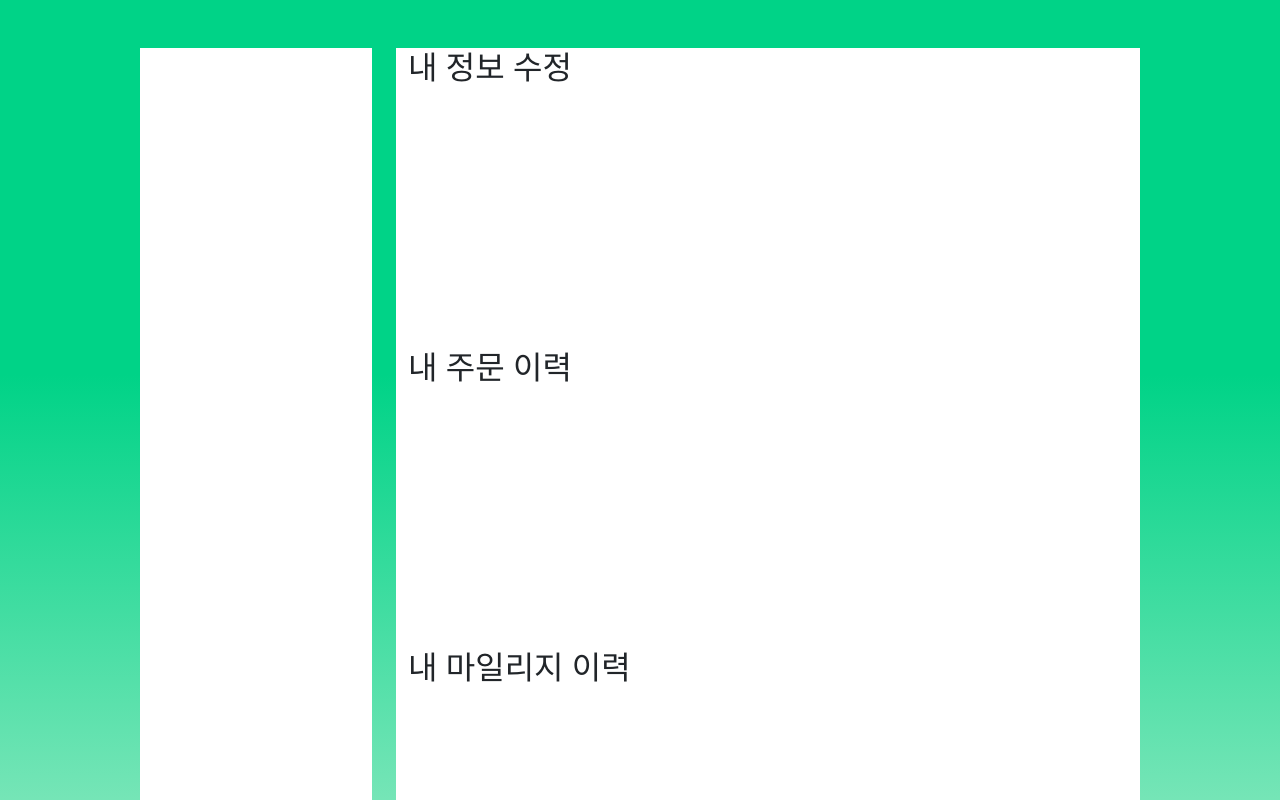
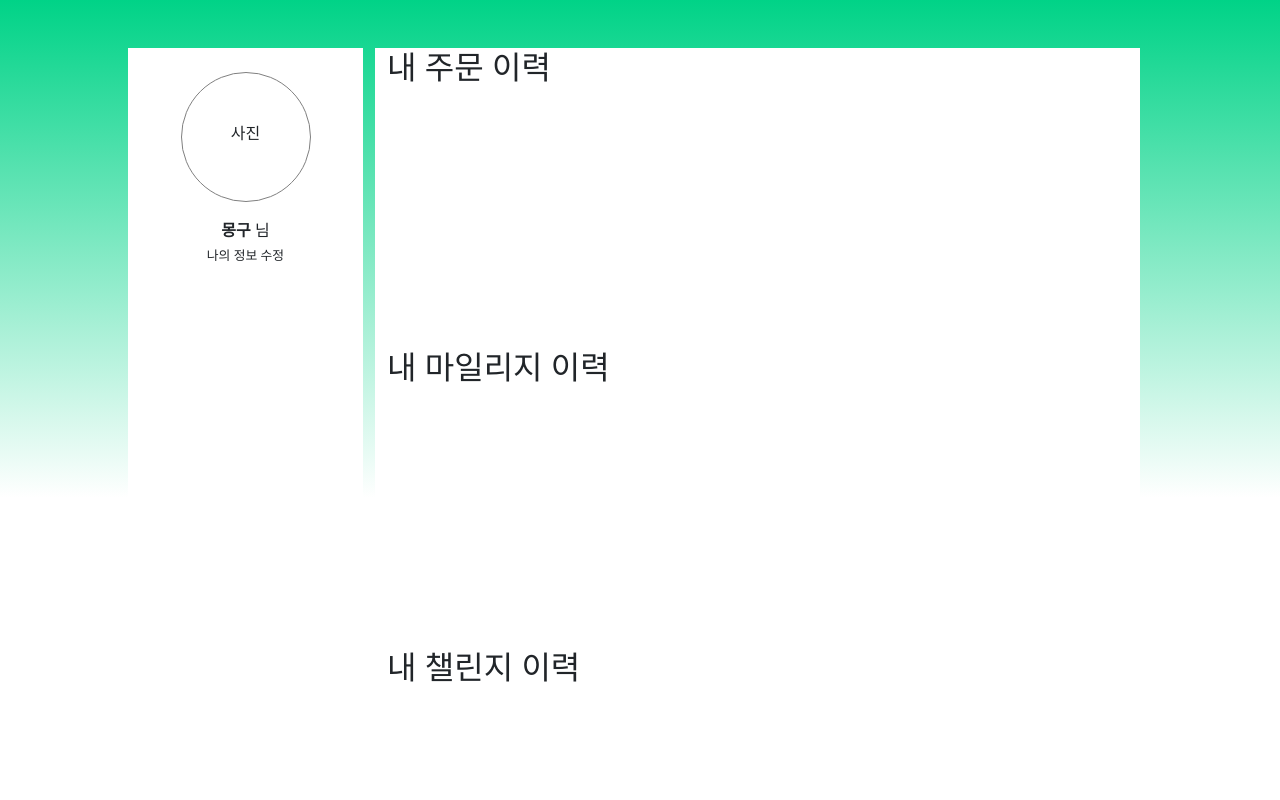
Before and after one commit to snghyun331/elice-ecobucks, a React (Vite) app in the folder front/: page /my in a window 1280 px wide. Shown: the top 800 px of the page. Built offline with nearby package versions, Linux system fonts and the light colour scheme.

Commit message:
Feat : 마이페이지 내정보영역

```diff
--- a/front/src/pages/My/My.jsx
+++ b/front/src/pages/My/My.jsx
@@ -1,33 +1,56 @@
-import React from 'react';
-import { Container, Col, Row } from 'react-bootstrap';
+import React from "react";
+import { Container, Col, Row } from "react-bootstrap";
 
 function My() {
   return (
-    <div style={{ background: 'linear-gradient(to bottom, #00D387 30%, #F1F8E9)' }}>
-      <Container className='pt-5' style={{ width: '80%' }}>
+    <div
+      style={{
+        background: "linear-gradient(to bottom, #00D387, white, white)",
+      }}
+    >
+      <Container className="pt-5 ps-0 pb-5" style={{ width: "80%" }}>
         <Row>
           <Col xs={3}>
             {/* 왼쪽 컬럼 */}
-            <Container style={{ height: '100%', background: 'white' }}>
-              {/* 내용 추가 */}
+            <Container
+              className="p-4"
+              style={{
+                height: "100%",
+                background: "white",
+                textAlign: "center",
+              }}
+            >
+              <Container
+                className="pt-5"
+                style={{
+                  borderRadius: "50%",
+                  width: "130px",
+                  height: "130px",
+                  objectFit: "cover",
+                  border: "1px solid grey",
+                }}
+              >
+                사진
+              </Container>
+              <Container className="mt-3">
+                <a style={{ fontWeight: "bold" }}>몽구</a> 님
+                <br />
+                <a style={{ fontSize: "0.8rem" }}>나의 정보 수정</a>
+              </Container>
             </Container>
           </Col>
-          <Col xs={9}>
+          <Col className="ps-0" xs={9}>
             {/* 오른쪽 컬럼 */}
-            <Container style={{ height: '100%', background: 'white' }}>
-              <Row style={{ height: '300px'}}>
-                <h2>내 정보 수정</h2>
-                {/* 내용 추가 */}
-              </Row>
-              <Row style={{ height: '300px'}}>
+            <Container style={{ height: "100%", background: "white" }}>
+              <Row style={{ height: "300px" }}>
                 <h2>내 주문 이력</h2>
                 {/* 내용 추가 */}
               </Row>
-              <Row style={{ height: '300px'}}>
+              <Row style={{ height: "300px" }}>
                 <h2>내 마일리지 이력</h2>
                 {/* 내용 추가 */}
               </Row>
-              <Row style={{ height: '300px'}}>
+              <Row style={{ height: "300px" }}>
                 <h2>내 챌린지 이력</h2>
                 {/* 내용 추가 */}
               </Row>
```
